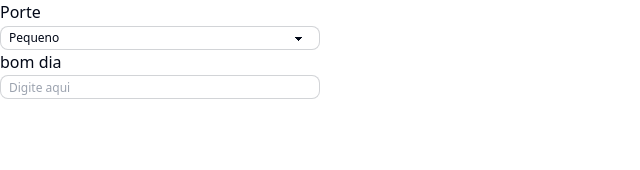
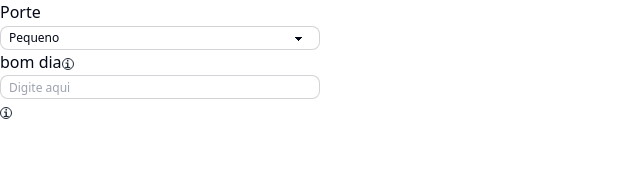
Before and after one commit to LucasOF23/AdoCAO, a Next.js app: page / in a window 1280 px wide. Shown: the top 170 px of the page, without its empty margins (0-640 px from the left). Built offline with nearby package versions, Linux system fonts and the light colour scheme.

Commit message:
Falta terminar o modal dos popups

```diff
--- a/package.json
+++ b/package.json
@@ -23,7 +23,7 @@
   },
   "devDependencies": {
     "@types/node": "^20",
-    "@types/react": "^18",
+    "@types/react": "^18.3.1",
     "@types/react-dom": "^18",
     "daisyui": "^4.10.2",
     "eslint": "^8",
--- a/src/app/adoption/forms/page-forms.tsx
+++ b/src/app/adoption/forms/page-forms.tsx
@@ -1,5 +1,6 @@
-import { FormsSel, FormsItem } from "../../../components/FormsSel";
-import { FormsInput, FormsInputProps } from "../../../components/FormsInput";
+import { FormsSel, FormsItem } from "@/components/FormsSel";
+import { FormsInput, FormsInputProps } from "@/components/FormsInput";
+import { InfoB, InfoBProps } from "@/components/infoB";
 
 export default function PageForms() {
   const items: FormsItem[] = [
@@ -20,6 +21,8 @@ export default function PageForms() {
     <>
       <FormsSel items={items} key={220} title="Porte" />
       <FormsInput key={1} title="bom dia" />
+      <br />
+      <InfoB />
     </>
   );
 }
--- a/src/app/global.css
+++ b/src/app/global.css
@@ -75,6 +75,19 @@
   }
 }
 
+/* Configurações dos botões de info */
+/* .btn-info:hover {
+  @apply bg-[black];
+}
+.btn-info {
+  @apply bg-[white] min-w-3 h-3;
+} */
+
 .grid-autofit {
   grid-template-columns: repeat(auto-fit, minmax(min(100%, 300px), 1fr));
 }
+
+* {
+  padding: 0;
+  margin: 0;
+}
--- a/src/app/page.tsx
+++ b/src/app/page.tsx
@@ -1,9 +1,12 @@
 import PageForms from "./adoption/forms/page-forms";
+import { Modal, ModalProps } from "@/components/Modal";
 
 export default function Root() {
   return (
     <>
       <PageForms />
+
+      {/* <Modal inset={10} /> */}
     </>
   );
 }
--- a/src/components/FormsInput.tsx
+++ b/src/components/FormsInput.tsx
@@ -9,7 +9,10 @@ export type FormsInputProps = {
 export function FormsInput({ key, title }: FormsInputProps) {
   return (
     <>
-      <h3>{title}</h3>
+      <div className="flex">
+        <h3>{title}</h3>
+        <InfoB />
+      </div>
       <input
         type="text"
         placeholder="Digite aqui"
--- /dev/null
+++ b/src/components/Modal.tsx
@@ -0,0 +1,54 @@
+import React, { MouseEvent, useEffect, useRef } from "react";
+// export type FormsItem = {
+//   id: number;
+//   label: string;
+// };
+
+export type ModalProps = {
+  on_close: () => void;
+};
+
+export function Modal({ on_close }: ModalProps) {
+  const modalRef = useRef();
+  const closeModal = () => {
+    // if (modalRef.current === e.target) {
+    console.log("batata");
+    on_close();
+    // }
+  };
+
+  return (
+    <div
+      className={
+        "fixed bg-black bg-opacity-10 backdrop-blur-[1px] flex items-center justify-center inset-0"
+      }
+    >
+      <div className="flex flex-col gap-0 text-white">
+        <button
+          //   onClick={closeModal}
+          className="btn btn-circle btn-xs btn-ghost btn-outline
+      min-w-0 min-h-0 h-3 w-3"
+        >
+          <svg
+            xmlns="http://www.w3.org/2000/svg"
+            fill="none"
+            viewBox="0 16 24 24"
+            stroke-width="1.5"
+            stroke="currentColor"
+            className="w-6 h-6"
+          >
+            <path
+              stroke-linecap="round"
+              stroke-linejoin="round"
+              d="M6 18 18 6M6 6l12 12"
+            />
+          </svg>
+        </button>
+
+        <div className="bg-indigo-600 rounded-xl px-2 py-2 flex flex-col gap-5 items-center mx-4">
+          <h1 className="text=3x1 font-extrabold">Tamanho dos animais</h1>
+        </div>
+      </div>
+    </div>
+  );
+}
--- a/src/components/infoB.tsx
+++ b/src/components/infoB.tsx
@@ -1,9 +1,29 @@
+"use client";
+import { useState } from "react";
 import { PopUp, PopUpProps } from "./PopUp";
+import { Modal, ModalProps } from "./Modal";
 
 export type InfoBProps = {
-  popup: PopUpProps;
+  popup: string; //PopUpProps;
 };
 
 export function InfoB({ popup }: InfoBProps) {
-  return <></>;
+  const [showPopUp, setShowPopUp] = useState(false);
+
+  return (
+    <div className="w-3 h-3">
+      <button
+        className="btn btn-circle btn-xs btn-ghost btn-outline
+      min-w-0 min-h-0 h-3 w-3"
+        onClick={() => {
+          console.log("CLiqUEI");
+          setShowPopUp(true);
+        }}
+      >
+        <p className="font-mono text-[10px]">i</p>
+
+        {showPopUp && <Modal on_close={() => setShowPopUp(false)} />}
+      </button>
+    </div>
+  );
 }
```
Also changed, not shown: 1 other file (tests, documents, lock files or other folders).
